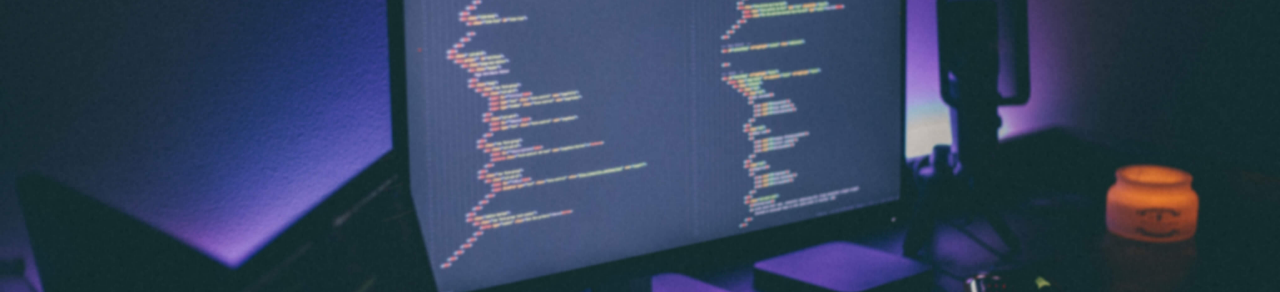
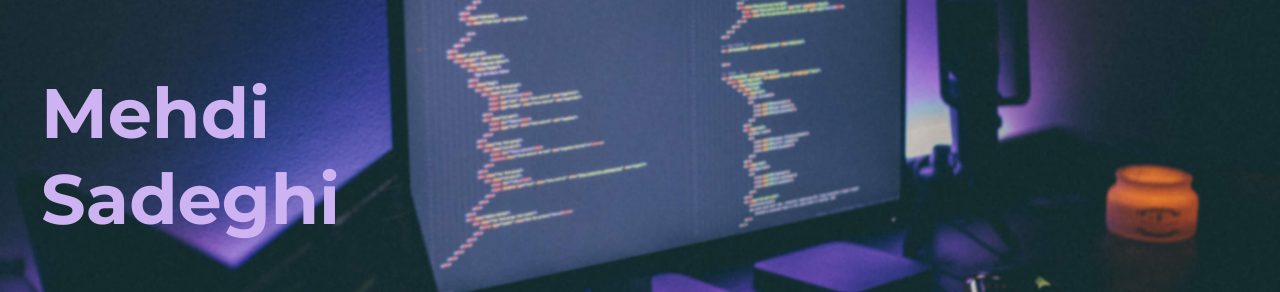
Before and after one commit to MahdiSadeghi26/vue-personal-website, a Vue app: page / in a window 1280 px wide. Shown: the part 270-562 px from the top of the page. Built offline with nearby package versions, Linux system fonts and the light colour scheme.

Commit message:
page dvided 2 div skills cmp added

```diff
--- a/src/App.vue
+++ b/src/App.vue
@@ -1,10 +1,24 @@
 <script setup>
-
+ import Skills from './components/Skills.vue';
 </script>
 
 <template>
+  <!-- main container -->
   <div class="container">
-   <div class="leftSide"><h1>Mehdi Sadeghi</h1></div>
+    <!-- left side container -->
+
+   <div class="leftSide">
+    <!-- header name -->
+    <h1>Mehdi Sadeghi</h1>
+    <!-- middle page fullName -->
+    <div class="fullName">
+      <p class="fName">Mehdi</p>
+      <p class="lName">Sadeghi</p>
+    </div>
+  <Skills/>
+
+  </div>
+   <!-- Right side Container -->
    <div class="rightSide"></div>
   </div>
 </template>
@@ -20,16 +34,21 @@
     .leftSide{
       display: flex;
       flex-direction: column;
+      justify-content: space-between;
       padding: 30px 0 15px 41px;
       h1{
       color: #8493BF;
-      font-family: "Montserrat";
       font-weight: 700;
       font-size: 30px;
       &:hover{
         color: #9caee4;
       }
-    }
+      }
+      .fullName{
+        color: #CEB3F2;
+        font-weight: 700;
+        font-size: 70px;
+      }
     }
     .rightSide{
 
```
